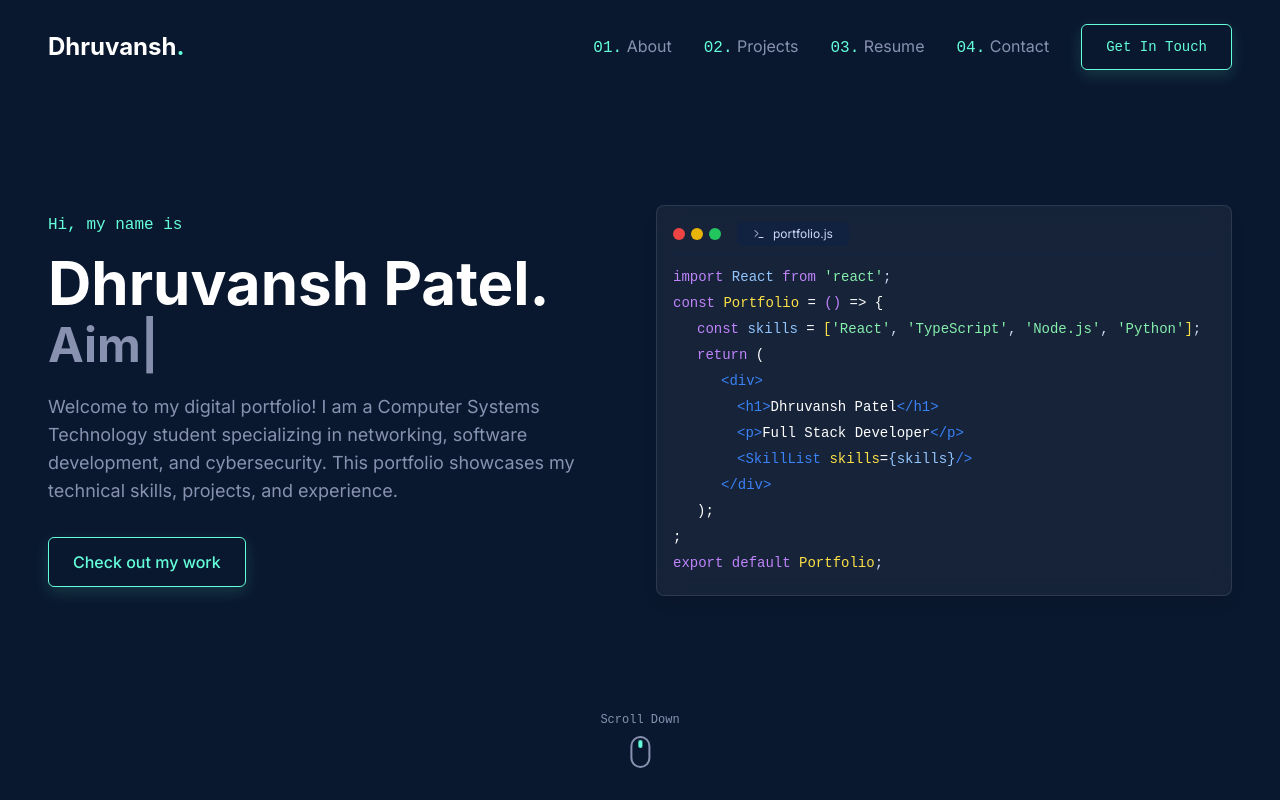
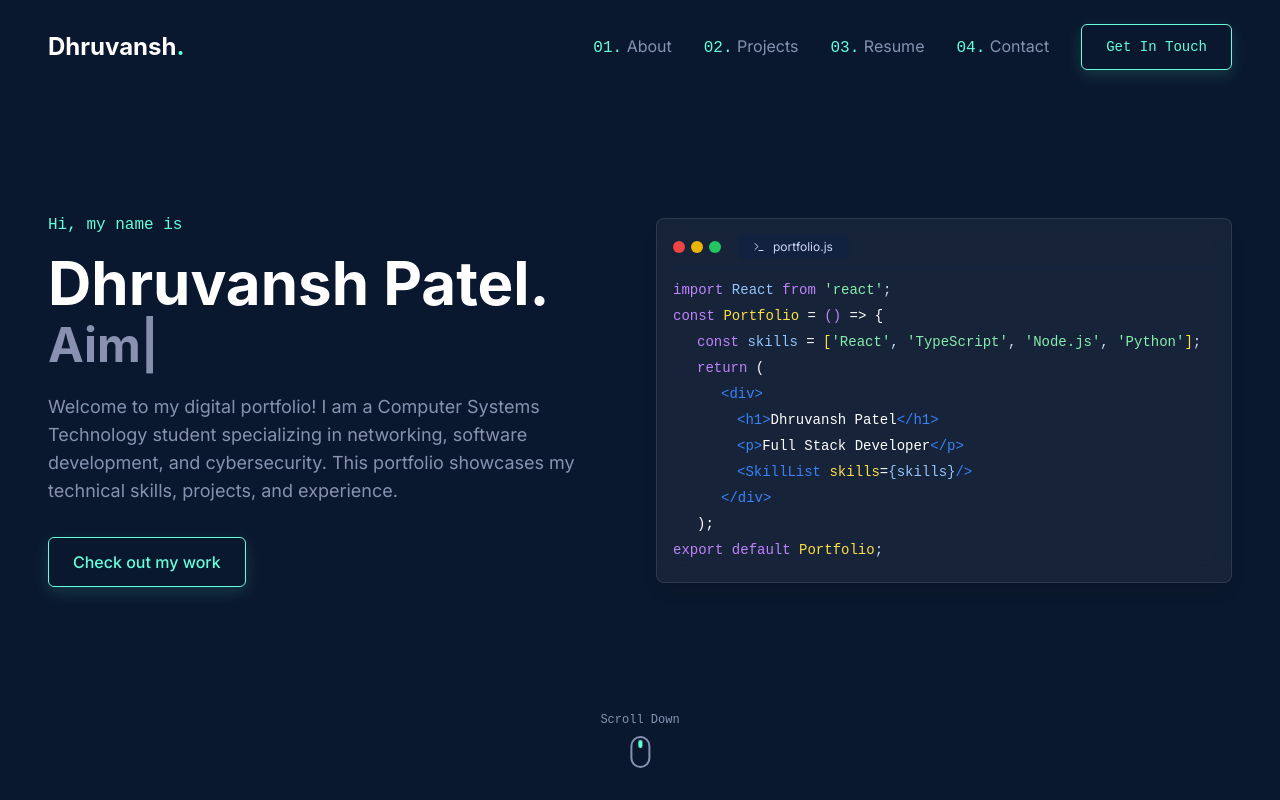
Before and after one commit to dhruvansh-patel/dhruvansh-digital-showcase, a React (Vite) app: page / in a window 1280 px wide. Shown: the top 800 px of the page. Built offline with nearby package versions, Linux system fonts and the light colour scheme; a web font is replaced by a local one.

Commit message:
Chaning hero,tsx

```diff
--- a/src/components/Hero.tsx
+++ b/src/components/Hero.tsx
@@ -130,9 +130,6 @@ const Hero: React.FC = () => {
               <div className="mb-1.5 pl-12"><span className="text-blue-500">{'</div>'}</span></div>
 
               <div className="mb-1.5 pl-6"><span className="text-white">);</span></div>
-
-              <div className="mb-1.5"><span className="text-white">;</span></div>
-
               <div className="mb-1.5"><span className="text-purple-400">export</span> <span className="text-purple-400">default</span> <span className="text-yellow-300">Portfolio</span>;</div>
             </div>
           </div>
```
